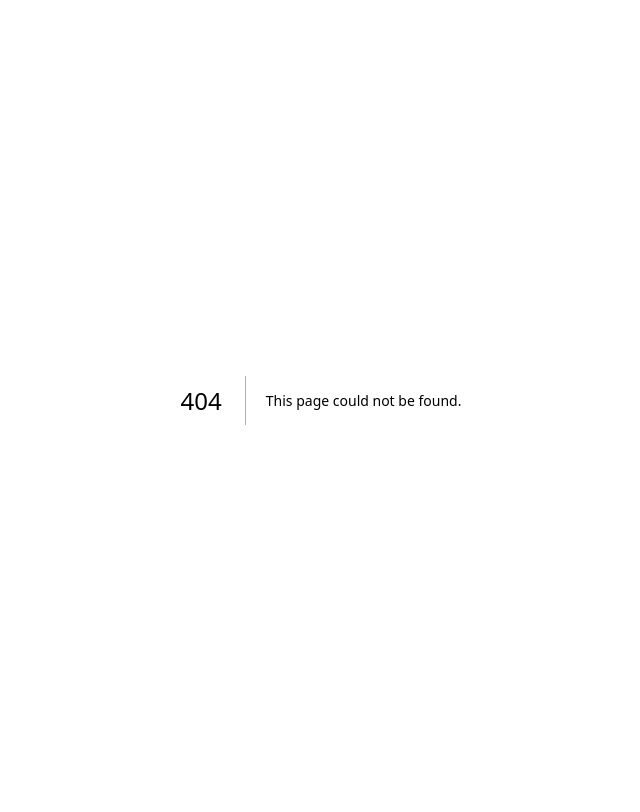
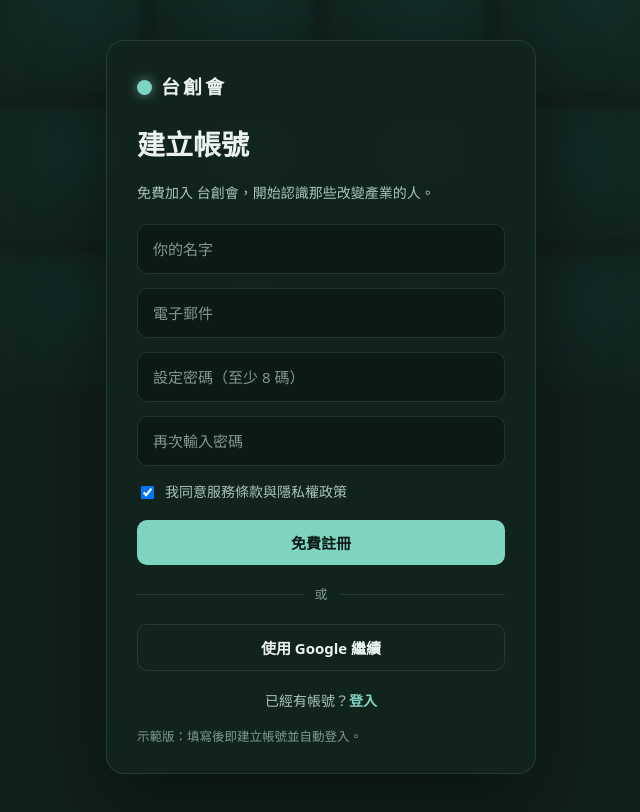
Before and after one commit to Ethanhuang527/taichuanghui1, a Next.js app: page /register in a window 1280 px wide. Before the commit this address had no page. Shown: the whole page, without its empty margins (319-959 px from the left). Built offline with nearby package versions, Linux system fonts and the light colour scheme.

Commit message:
Add files via upload

```diff
--- a/app/account/page.jsx
+++ b/app/account/page.jsx
@@ -35,7 +35,7 @@ export default function Account() {
         <div className="me">
           <Avatar size={36} ring />
           <div>
-            <div className="nm">沈{user.name}</div>
+            <div className="nm">{user.name}</div>
             <div className="pl">{member ? plan.name : "免費帳號"}</div>
           </div>
         </div>
@@ -45,7 +45,7 @@ export default function Account() {
         <div className="top">
           <h1>帳號總覽</h1>
           <div className="search">搜尋…</div>
-          <span className="avatar-sq">沈</span>
+          <span className="avatar-sq">{user.name?.[0] || "會"}</span>
         </div>
 
         <div className="greet">早安，{user.name}。</div>
--- /dev/null
+++ b/app/api/register/route.js
@@ -0,0 +1,25 @@
+import { NextResponse } from "next/server";
+import { cookies } from "next/headers";
+import { signSession } from "@/lib/session";
+import { db } from "@/lib/db";
+
+// 建立帳號並自動登入。正式版換成 Supabase Auth（密碼雜湊、Email 驗證）。
+export async function POST(req) {
+  const form = await req.formData();
+  const name = (form.get("name") || "").toString().trim() || "新會員";
+  const email = (form.get("email") || "").toString().trim().toLowerCase();
+
+  let user = db.users.find((u) => u.email === email);
+  if (!user) {
+    user = { id: "u_" + Date.now().toString(36), email, name };
+    db.users.push(user);
+  } else {
+    user.name = name; // 已存在則更新名稱（示範）
+  }
+
+  cookies().set("session", signSession(user.id), {
+    httpOnly: true, sameSite: "lax", path: "/", maxAge: 60 * 60 * 24 * 30,
+  });
+  // 註冊完成 → 進內容首頁（免費帳號，之後可在方案頁升級訂閱）
+  return NextResponse.redirect(new URL("/browse", req.url), { status: 303 });
+}
--- a/app/login/page.jsx
+++ b/app/login/page.jsx
@@ -29,7 +29,7 @@ export default function Login({ searchParams }) {
           <span className="link-teal">需要協助？</span>
         </div>
 
-        <div className="reg">還沒有帳號？<Link href="/pricing" className="link-teal">免費註冊</Link></div>
+        <div className="reg">還沒有帳號？<Link href="/register" className="link-teal">免費註冊</Link></div>
         <div className="tos">本頁受安全驗證保護，以確認你不是機器人。</div>
         <div className="tos">示範版：任何 Email 皆可登入</div>
       </div>
--- a/app/page.jsx
+++ b/app/page.jsx
@@ -31,7 +31,7 @@ export default function Home() {
           </div>
           <div className="login-mini">
             <span className="hint">還不是會員？</span>
-            <Link href="/pricing">免費註冊</Link>
+            <Link href="/register">免費註冊</Link>
           </div>
           <Link href="/login" className="btn primary" style={{ padding: "10px 20px" }}>登入</Link>
         </div>
@@ -62,7 +62,7 @@ export default function Home() {
             {/* 登入 + 提示 */}
             <div className="land-cta">
               <Link href="/login" className="btn primary">▶ 登入，開始探索</Link>
-              <span className="hint">還不是會員？<Link href="/pricing">免費註冊 →</Link></span>
+              <span className="hint">還不是會員？<Link href="/register">免費註冊 →</Link></span>
             </div>
           </div>
 
--- /dev/null
+++ b/app/register/page.jsx
@@ -0,0 +1,53 @@
+import Link from "next/link";
+import { SITE } from "@/lib/site";
+
+export default function Register() {
+  return (
+    <div className="login-wrap">
+      <div className="login-bg">
+        {Array.from({ length: 24 }).map((_, i) => <span key={i} />)}
+      </div>
+
+      <div className="login-card">
+        <div className="brand"><span className="dot" />{SITE.brand}</div>
+        <h1 className="serif">建立帳號</h1>
+        <p className="reg" style={{ marginTop: -8, marginBottom: 18 }}>
+          免費加入 {SITE.brand}，開始認識那些改變產業的人。
+        </p>
+
+        <form action="/api/register" method="post">
+          <div className="field">
+            <input name="name" type="text" placeholder="你的名字" required />
+          </div>
+          <div className="field">
+            <input name="email" type="email" placeholder="電子郵件" required />
+          </div>
+          <div className="field">
+            <input name="password" type="password" placeholder="設定密碼（至少 8 碼）" required />
+          </div>
+          <div className="field">
+            <input name="confirm" type="password" placeholder="再次輸入密碼" required />
+          </div>
+
+          <label className="login-row" style={{ marginBottom: 16 }}>
+            <span style={{ display: "flex", alignItems: "center", gap: 8 }}>
+              <input type="checkbox" required defaultChecked /> 我同意服務條款與隱私權政策
+            </span>
+          </label>
+
+          <button className="btn primary block" type="submit">免費註冊</button>
+        </form>
+
+        <div className="divider" style={{ display: "flex", alignItems: "center", gap: 12, color: "var(--muted)", fontSize: 13, margin: "18px 0" }}>
+          <span style={{ flex: 1, height: 1, background: "var(--line)" }} />或<span style={{ flex: 1, height: 1, background: "var(--line)" }} />
+        </div>
+        <button className="btn ghost block" type="button">使用 Google 繼續</button>
+
+        <div className="reg" style={{ textAlign: "center", marginTop: 18 }}>
+          已經有帳號？<Link href="/login" className="link-teal">登入</Link>
+        </div>
+        <div className="tos">示範版：填寫後即建立帳號並自動登入。</div>
+      </div>
+    </div>
+  );
+}
--- a/app/subscribe/success/page.jsx
+++ b/app/subscribe/success/page.jsx
@@ -17,7 +17,7 @@ export default function Success() {
         <div className="in">
           <Link href="/" className="brand"><span className="dot" />{SITE.brand}</Link>
           <div style={{ flex: 1 }} />
-          <span className="avatar-sq">沈</span>
+          <span className="avatar-sq">{user.name?.[0] || "會"}</span>
         </div>
       </div>
 
--- a/components/SiteHeader.jsx
+++ b/components/SiteHeader.jsx
@@ -26,7 +26,7 @@ export default function SiteHeader({ active }) {
           </svg>
         </div>
         {user ? (
-          <Link href="/account" className="avatar-sq">沈</Link>
+          <Link href="/account" className="avatar-sq">{user.name?.[0] || "會"}</Link>
         ) : (
           <Link href="/login" className="btn primary" style={{ padding: "9px 18px" }}>登入</Link>
         )}
```
